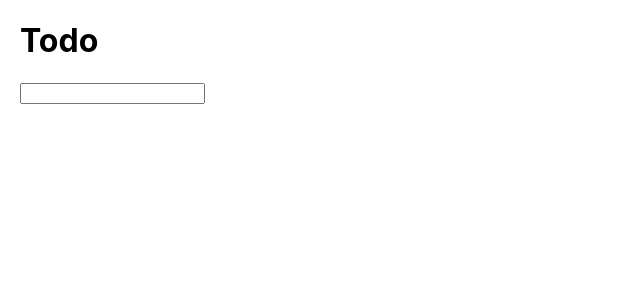
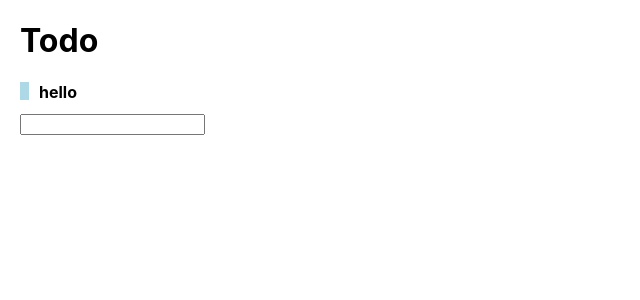
Before and after one commit to dad-ka-raneesa/todo-with-react, a React (Create React App) app: page / in a window 1280 px wide. Shown: the top 300 px of the page, without its empty margins (0-640 px from the left). Built offline with nearby package versions, Linux system fonts and the light colour scheme.

Commit message:
extracted out different components

```diff
--- a/src/App.css
+++ b/src/App.css
@@ -40,3 +40,18 @@
 body {
 	margin: 20px;
 }
+
+.item {
+	display: flex;
+}
+
+.color {
+	height: 18px;
+	width: 9px;
+	background-color: lightblue;
+	margin: 0px 10px 13px 0px;
+}
+
+.todoContent {
+	font-weight: 700;
+}
--- a/src/App.js
+++ b/src/App.js
@@ -1,53 +1,29 @@
 import React from 'react';
 import './App.css';
+import TodoList from './components/TodoList.js';
+import TextArea from './components/TextArea';
 
 class App extends React.Component {
   constructor(props) {
     super(props);
-    this.state = { inputValue: '', list: [] };
+    this.state = { list: ['hello'] };
     this.handleChange = this.handleChange.bind(this);
-    this.onKeyPress = this.onKeyPress.bind(this);
   }
 
-  handleChange(event) {
+  handleChange(content) {
+    let list = this.state.list.slice();
+    list.push(content);
     this.setState({
-      inputValue: event.target.value
+      list
     })
-  }
-
-  onKeyPress(event) {
-    let inputValue = event.target.value;
-    let list = this.state.list.slice();
-    if (event.charCode === 13) {
-      list.push(inputValue);
-      inputValue = '';
-    }
-    return this.setState({
-      list,
-      inputValue
-    })
-  }
-
-  renderChildren() {
-    return this.state.list.map((todo, id) => (
-      <div key={id}>
-        <p style={{ fontWeight: '700' }}>{todo}</p>
-      </div>
-    ))
   }
 
   render() {
     return (
       <div>
         <h1>Todo</h1>
-        <div>
-          {this.renderChildren()}
-        </div>
-        <input
-          type='text'
-          value={this.state.inputValue}
-          onChange={this.handleChange}
-          onKeyPress={this.onKeyPress}></input>
+        <TodoList list={this.state.list} />
+        <TextArea onChange={this.handleChange} />
       </div >
     );
   }
--- /dev/null
+++ b/src/components/TextArea.js
@@ -0,0 +1,39 @@
+import React from 'react';
+
+class TextArea extends React.Component {
+  constructor(props) {
+    super(props);
+    this.state = { inputValue: '' };
+    this.handleChange = this.handleChange.bind(this);
+    this.onKeyPress = this.onKeyPress.bind(this);
+  }
+
+  handleChange(event) {
+    this.setState({
+      inputValue: event.target.value
+    })
+  }
+
+  onKeyPress(event) {
+    let inputValue = event.target.value;
+    if (event.charCode === 13) {
+      this.props.onChange(inputValue);
+      inputValue = '';
+    }
+    this.setState({
+      inputValue
+    })
+  }
+
+  render() {
+    return (
+      <input
+        type='text'
+        value={this.state.inputValue}
+        onChange={this.handleChange}
+        onKeyPress={this.onKeyPress}></input>
+    );
+  }
+}
+
+export default TextArea;
--- /dev/null
+++ b/src/components/TodoList.js
@@ -0,0 +1,20 @@
+import React from 'react';
+
+const CreateTodo = (props) => {
+  return (
+    <div className='item'>
+      <span className='color'></span>
+      <span className='todoContent'>{props.content}</span>
+    </div>
+  );
+}
+
+const TodoList = (props) => {
+  const list = props.list.map((todo, id) => (
+    <CreateTodo content={todo} key={id} />
+  ))
+
+  return (<div>{list}</div>);
+}
+
+export default TodoList;
```
